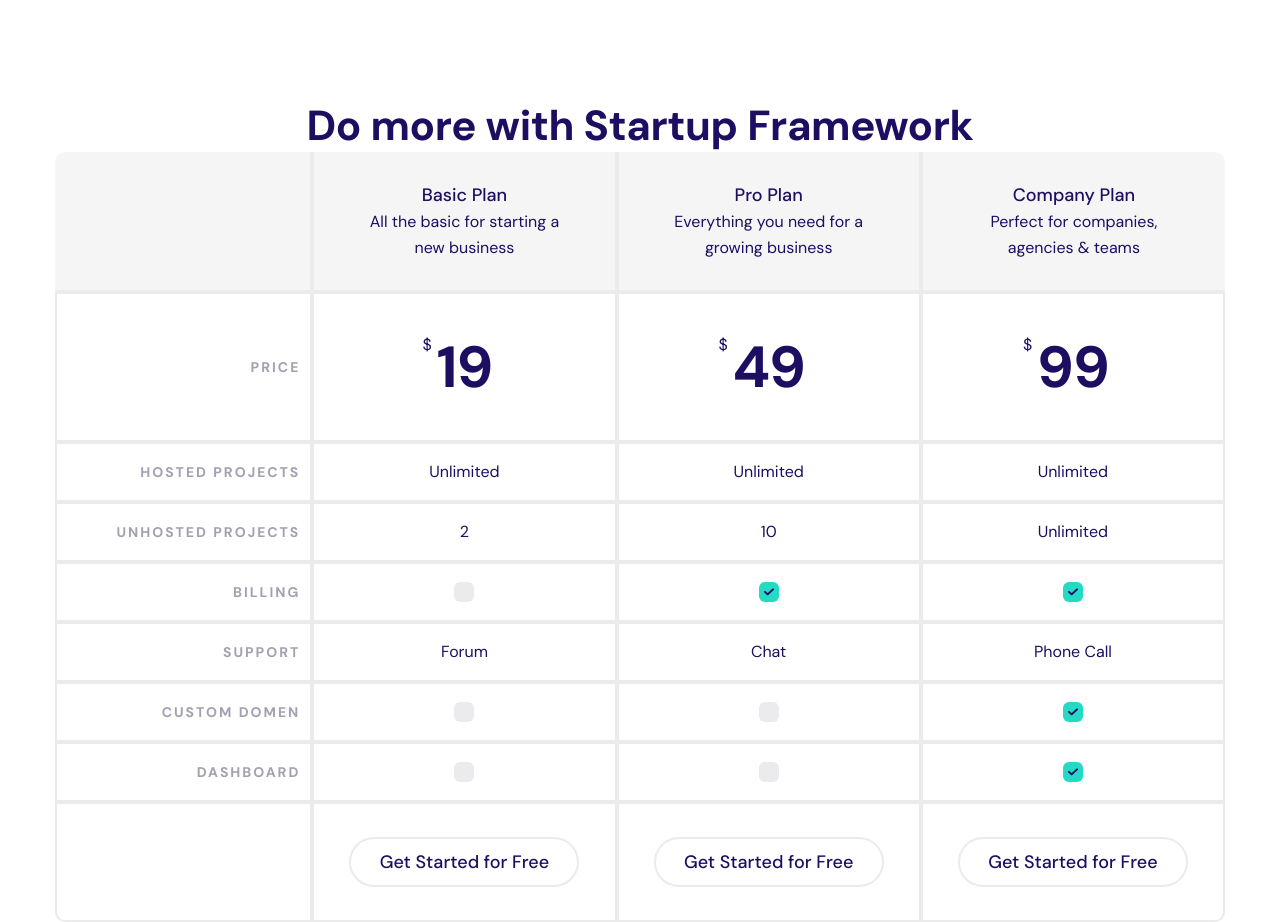
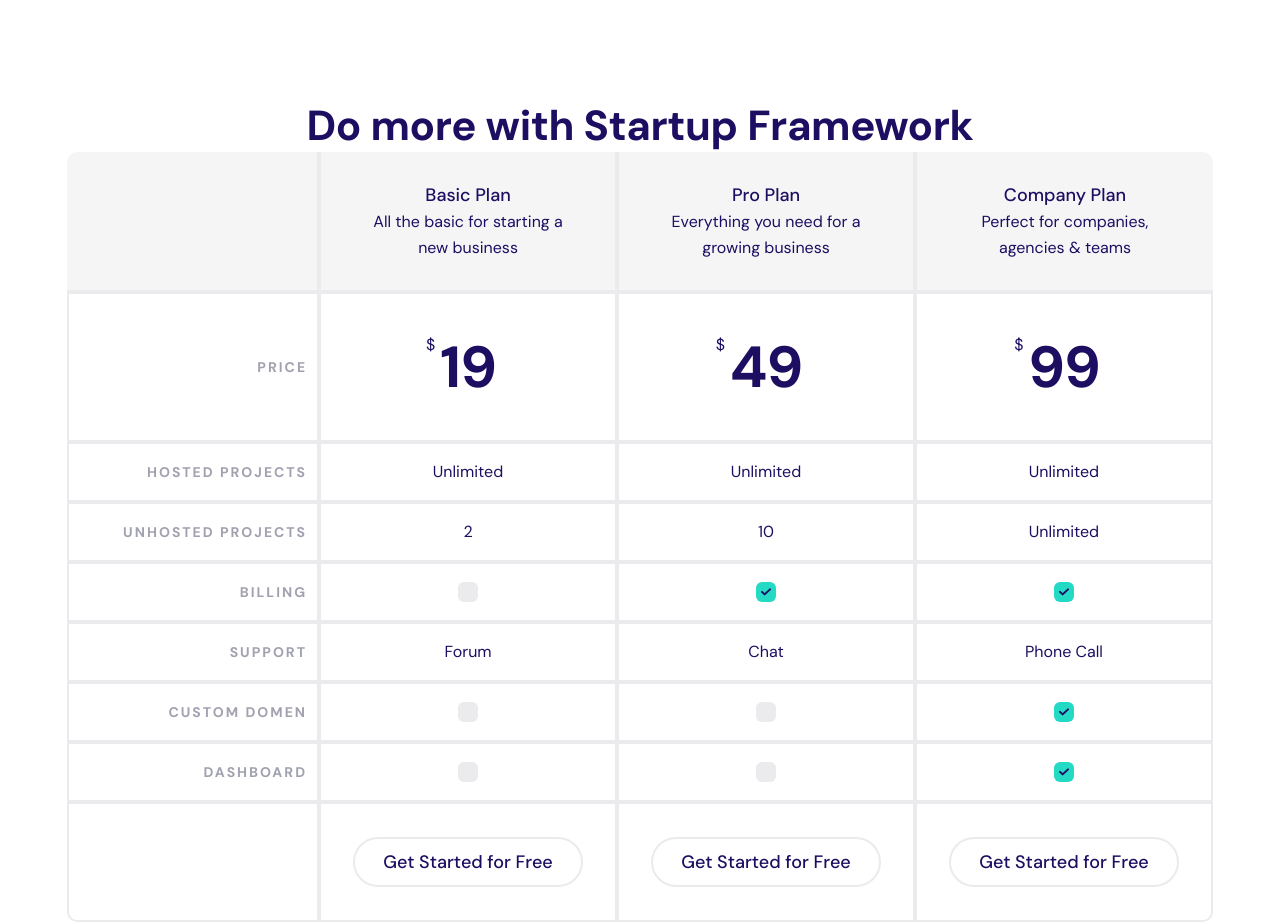
Before and after one commit to Nehaboora033/pricing-table, a plain HTML site: page index.html in a window 1280 px wide. Drawn offline with Linux system fonts and the light colour scheme.

Commit message:
completed

```diff
--- a/assets/css/style.css
+++ b/assets/css/style.css
@@ -8,6 +8,7 @@
     box-sizing: border-box;
     font-family: "DM Sans", sans-serif;
 }
+
 /* section{
     display: flex;
     flex-direction: column;
@@ -15,6 +16,17 @@
     justify-content: center;
 
 } */
+.container {
+    max-width: 1170px;
+    margin-left: auto;
+    margin-right: auto;
+    padding-left: 12px;
+    padding-right: 12px;
+}
+
+.min-vh-100 {
+    min-height: 100vh;
+}
 
 .heading-style {
 
@@ -50,20 +62,24 @@
 
 table {
     width: 1170px;
-    /* border-collapse: collapse; */
     border-spacing: 0;
-    /* margin-left: auto;
-    margin-right: auto; */
-    /* border: 2px solid #EBEAED; */
-
 }
 
+/* table{
+    width: 1170px;
+
+} */
+.w-100{
+    width: 100%;
+}
+.overflow{
+    overflow-x:auto;
+}
 th,
 tr,
 td {
     border: 2px solid #EBEAED;
 }
-
 .head-grey {
 
     font-weight: 700;
@@ -90,6 +106,7 @@ td {
     text-align: center;
     color: #1E0E62;
 }
+
 .grey-checked {
     width: 20px;
     height: 20px;
@@ -128,6 +145,7 @@ tr {
     color: #1E0E62;
     background-color: #FFFFFF;
 }
+
 button {
     width: 230px;
     height: 50px;
@@ -142,6 +160,7 @@ button:hover {
     color: #FFFFFF;
     border: none;
 }
+
 .number {
 
     font-weight: 700;
@@ -155,6 +174,7 @@ button:hover {
     margin-left: auto;
     margin-right: auto;
 }
+
 .h-140 {
     height: 140px;
 }
@@ -170,16 +190,18 @@ button:hover {
 .bg-grey {
     background: #F5F5F6;
 }
+
 .dollar-icon {
 
     font-weight: 400;
     font-size: 16px;
     line-height: 26px;
-     text-align: center;
+    text-align: center;
     color: #1E0E62;
     position: absolute;
     left: -14px;
 }
+
 table tr:first-child th:first-child {
     border-top-left-radius: 10px;
 }
@@ -191,24 +213,28 @@ table tr:first-child th:last-child {
 table tr:last-child td:first-child {
     border-bottom-left-radius: 10px;
 }
+
 table tr:last-child td:last-child {
-    border-bottom-right-radius:10px;
+    border-bottom-right-radius: 10px;
 }
-.border-top-left-0{
-    border-top:0;
-    border-left:0;
+
+.border-top-left-0 {
+    border-top: 0;
+    border-left: 0;
 }
-.border-top-0{
-    border-top:0;
+
+.border-top-0 {
+    border-top: 0;
 }
-.border-top-right-0{
+
+.border-top-right-0 {
     border-top: 0;
-    border-right:0;
+    border-right: 0;
 }
-/* @media (max-width:1170) {
-   .overflow-scroll{
-    overflow: scroll;
-   }
 
-
-} */
+.white-nowrap{
+    white-space: nowrap;
+}
+ /* table tr:first-child td:first-child{
+    white-space: nowrap;
+ } */
--- a/index.html
+++ b/index.html
@@ -9,10 +9,11 @@
 </head>
 
 <body>
-
+    <section class="min-vh-100">
+        <div class="container">
           <h3 class="heading-style">Do more with Startup Framework</h3>
-    <div class="d-flex">
-        <table>
+            <div class=" overflow">
+                <table class="w-100">
                     <tr>
                         <th class="h-140 border-0 bg-grey border-top-left-0"></th>
                         <th class="bg-grey border-top-0"><span class="plan-style  ">Basic Plan</span><br>
@@ -28,7 +29,7 @@
                     </tr>
 
                     <tr>
-                <td class="head-grey pr-10 h-150">Price</td>
+                        <td class="head-grey pr-10 h-150  ">Price</td>
                         <td>
                             <p class="number">19
                                 <span class="dollar-icon">$</span>
@@ -48,19 +49,19 @@
                         </td>
                     </tr>
                     <tr>
-                <td class="head-grey pr-10">Hosted Projects</td>
+                        <td class="head-grey pr-10 white-nowrap">Hosted Projects</td>
                         <td class="data">Unlimited</td>
                         <td class="data">Unlimited</td>
                         <td class="data">Unlimited</td>
                     </tr>
                     <tr>
-                <td class="head-grey pr-10">UnHosted Projects</td>
+                        <td class="head-grey pr-10 white-nowrap">UnHosted Projects</td>
                         <td class="data">2</td>
                         <td class="data">10</td>
                         <td class="data">Unlimited</td>
                     </tr>
                     <tr>
-                <td class="head-grey pr-10">Billing</td>
+                        <td class="head-grey pr-10 white-nowrap">Billing</td>
                         <td>
                             <div class="d-flex">
                                 <div class="grey-checked"></div>
@@ -92,13 +93,13 @@
                         </td>
                     </tr>
                     <tr>
-                <td class="head-grey pr-10">Support</td>
+                        <td class="head-grey pr-10 white-nowrap">Support</td>
                         <td class="data">Forum</td>
                         <td class="data">Chat</td>
                         <td class="data">Phone Call</td>
                     </tr>
                     <tr>
-                <td class="head-grey pr-10">Custom Domen</td>
+                        <td class="head-grey pr-10 white-nowrap">Custom Domen</td>
                         <td>
                             <div class="d-flex">
                                 <div class="grey-checked "></div>
@@ -123,7 +124,7 @@
                         </td>
                     </tr>
                     <tr>
-                <td class="head-grey pr-10">Dashboard</td>
+                        <td class="head-grey pr-10 white-nowrap">Dashboard</td>
                         <td>
                             <div class="d-flex">
                                 <div class="grey-checked"></div>
@@ -161,6 +162,8 @@
                     </tr>
                 </table>
             </div>
+        </div>
+    </section>
 
 </body>
 
```
Lines whose indentation alone changed are shown as unchanged.
